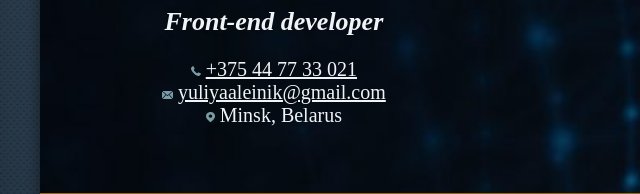
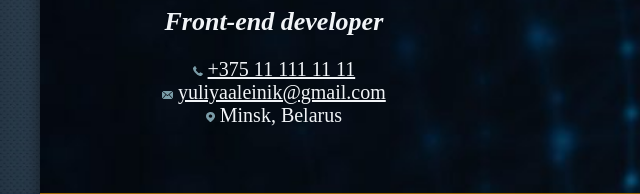
Before and after one commit to Proficool/CV, a plain HTML site: page index.html in a window 1280 px wide. Shown: the part 161-355 px from the top of the page, 0-640 px from the left. Drawn offline with nearby package versions, Linux system fonts and the light colour scheme.

Commit message:
Update index.html

```diff
--- a/index.html
+++ b/index.html
@@ -38,8 +38,7 @@
                         <h1>Vitaly Popkov</h1>
                         <h2>Front-end developer</h2>
                         <ul class="header__contacts-nav">
-                            <li><img src="img/XMLID_22_.png" alt="tel"> <a href="tel:+375447733021"> +375 44 77 33
-                                    021</a>
+                            <li><img src="img/XMLID_22_.png" alt="tel"> <a href="tel:+375447733021"> +375 11 111 11 11</a>
                             </li>
                             <li><img src="img/XMLID_87_.png" alt="email"> <a
                                     href="mailto:yuliyaaleinik@gmail.com">yuliyaaleinik@gmail.com </a></li>
```
